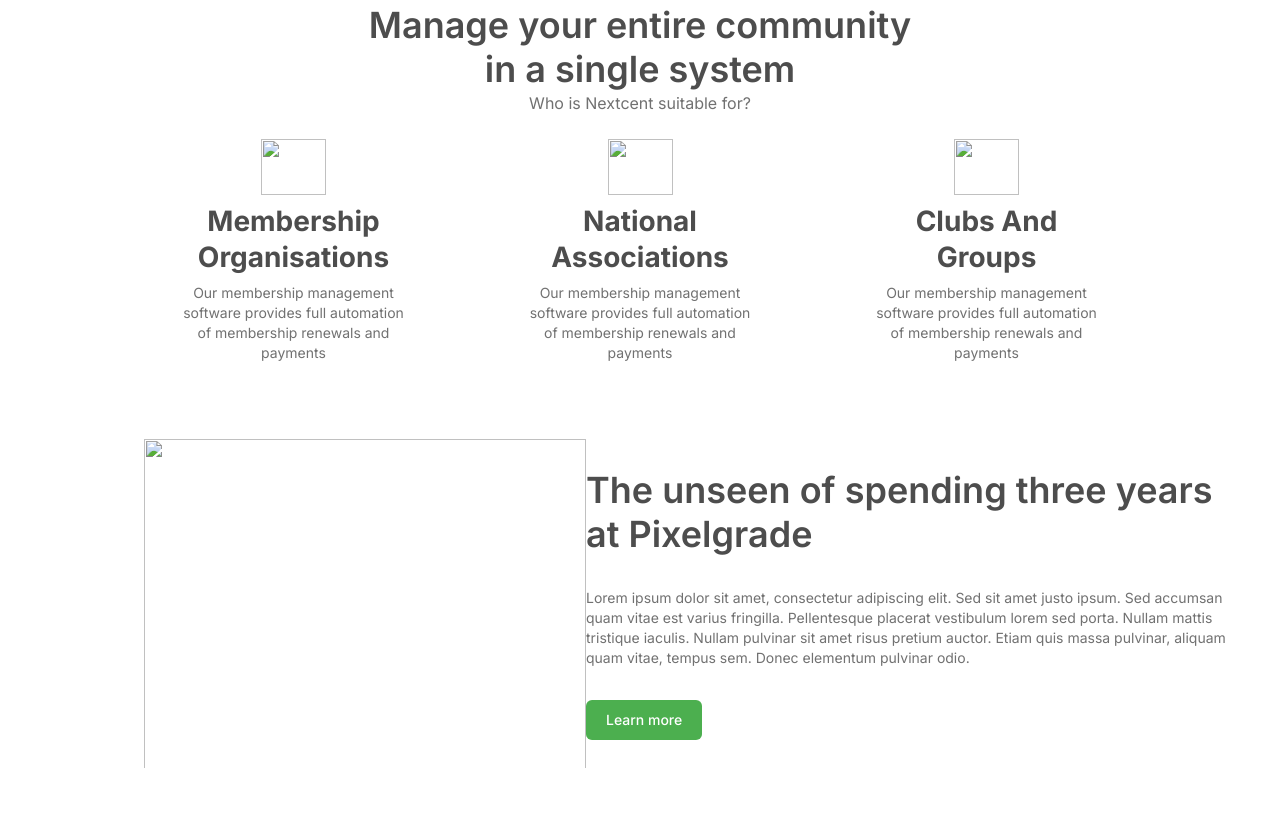
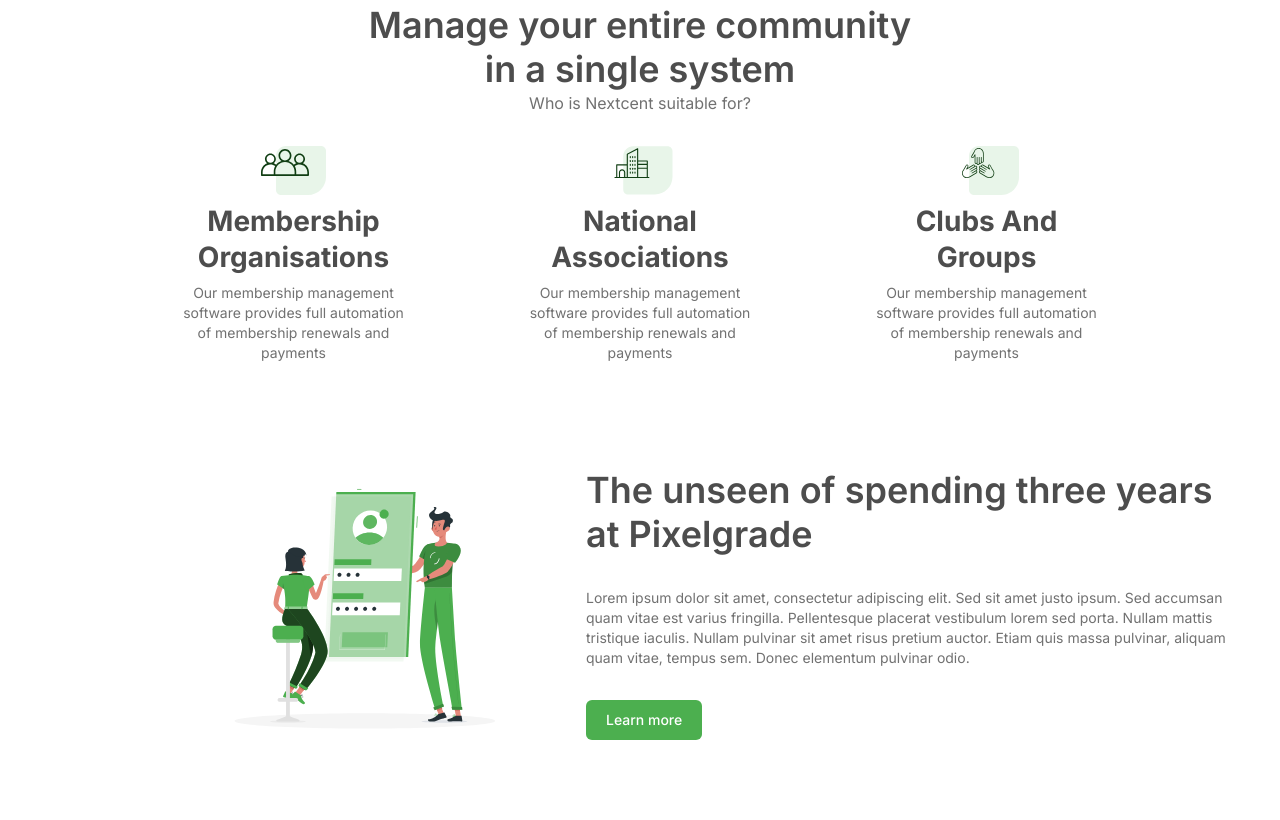
Before and after one commit to Ganisher07/recent, a plain HTML site: page index.html in a window 1280 px wide. Shown: the part 1043-1863 px from the top of the page. Drawn offline with Linux system fonts and the light colour scheme.

Commit message:
image url change

```diff
--- a/index.html
+++ b/index.html
@@ -112,19 +112,19 @@
                     <div class="section-1-div">
                         <ul class="section-1-ul">
                             <li class="section-1-list">
-                                <img class="section-1-image" src="./12-dars/images/Icon3chi.svg" alt="">
+                                <img class="section-1-image" src="./images/Icon3chi.svg" alt="">
                                 <h3 class="section-1-heading1">Membership Organisations</h3>
                                 <p class="section-1-text1">Our membership management software provides full automation of membership renewals and payments</p>
                             </li>
 
                             <li class="section-1-list">
-                                <img class="section-1-image" src="./12-dars/images/Icon1chi.svg" alt="">
+                                <img class="section-1-image" src="./images/Icon1chi.svg" alt="">
                                 <h3 class="section-1-heading1">National Associations</h3>
                                 <p class="section-1-text1">Our membership management software provides full automation of membership renewals and payments</p>
                             </li>
 
                             <li class="section-1-list">
-                                <img class="section-1-image" src="./12-dars/images/Icon2chi.svg" alt="">
+                                <img class="section-1-image" src="./images/Icon2chi.svg" alt="">
                                 <h3 class="section-1-heading1">Clubs And Groups</h3>
                                 <p class="section-1-text1">Our membership management software provides full automation of membership renewals and payments</p>
                             </li>
@@ -136,7 +136,7 @@
         <section>
             <div class="container section-2-container">
                 <div class="info2">
-                    <img class="section-2-image" src="./12-dars/images/Frame35(1).svg" alt="">
+                    <img class="section-2-image" src="./images/Frame35(1).svg" alt="">
                     <div class="section-2-div">
                     <h2 class="section-2-heading">The unseen of spending three years at Pixelgrade</h2>
                     <p class="section-2-text">Lorem ipsum dolor sit amet, consectetur adipiscing elit. Sed sit amet justo ipsum. Sed accumsan quam vitae est varius fringilla. Pellentesque placerat vestibulum lorem sed porta. Nullam mattis tristique iaculis. Nullam pulvinar sit amet risus pretium auctor. Etiam quis massa pulvinar, aliquam quam vitae, tempus sem. Donec elementum pulvinar odio.</p>
```
